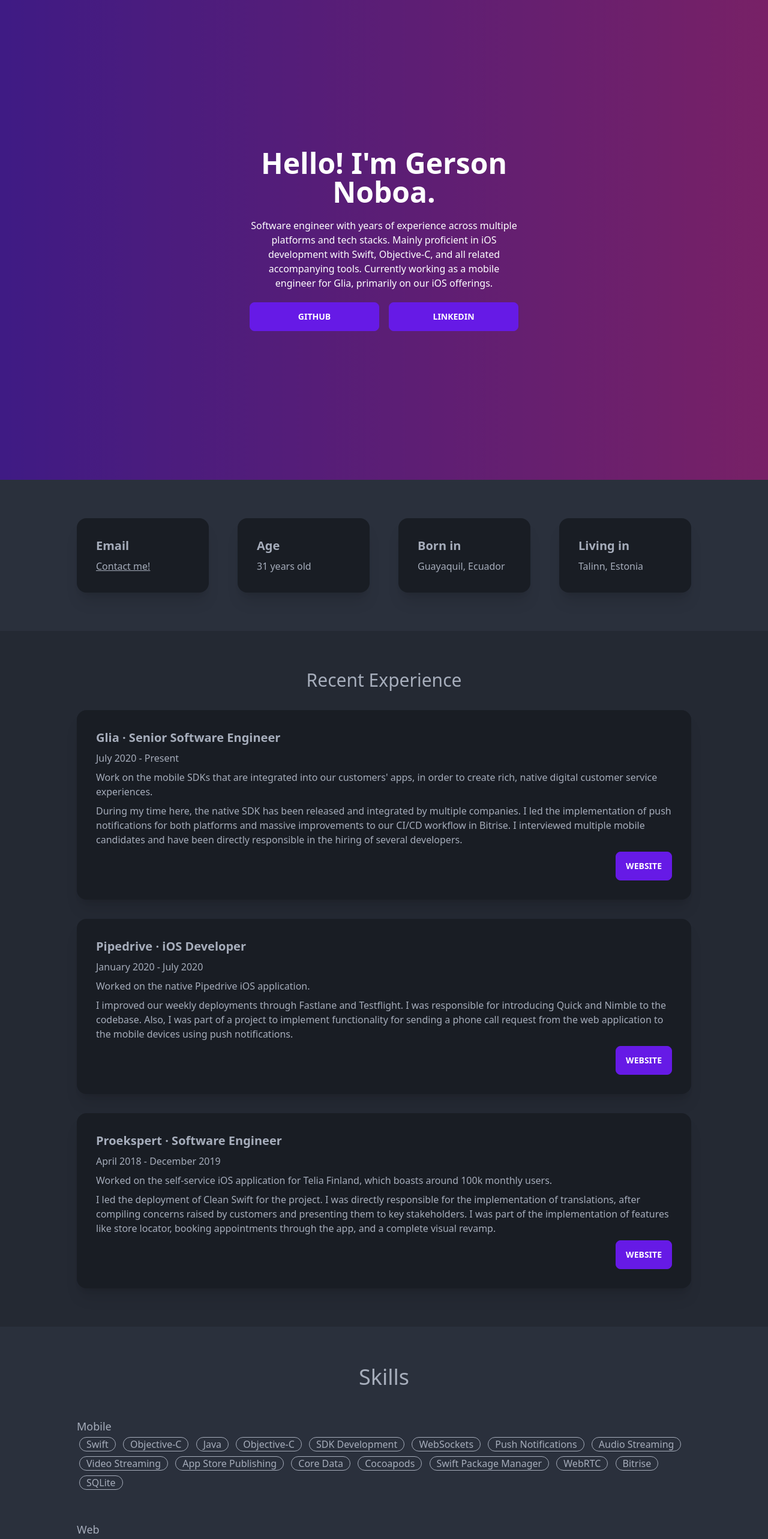
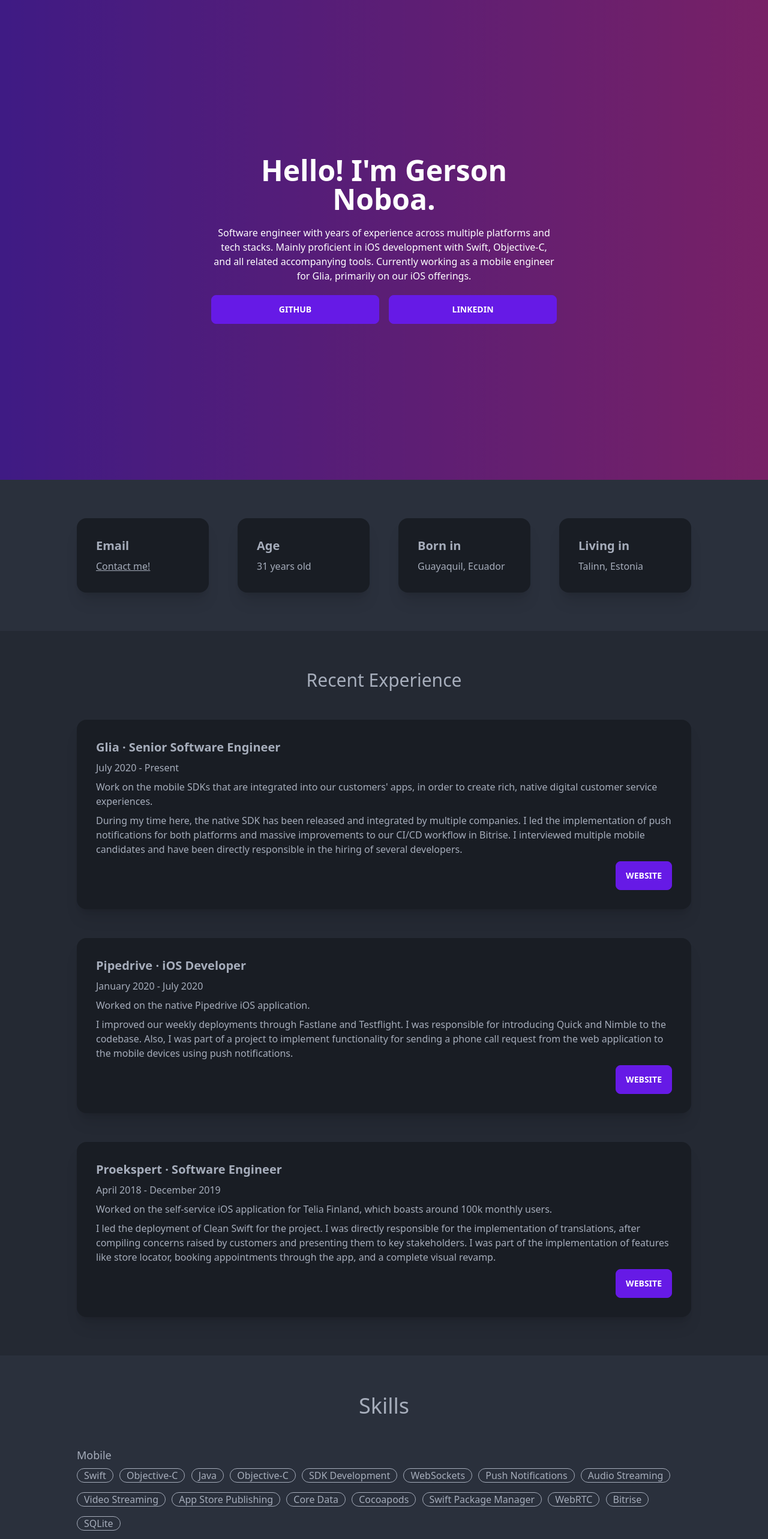
Before and after one commit to gersonnoboa/personal-website, a SvelteKit app: page / in a window 1280 px wide. Shown: the top 2566 px of the page at 60% size. Built offline with nearby package versions, Linux system fonts and the light colour scheme.

Commit message:
Padding fixes

```diff
--- a/src/app.css
+++ b/src/app.css
@@ -4,6 +4,6 @@
 
 @layer components {
 	.personal-website-section {
-		@apply grid gap-12 px-12 py-16 lg:px-[10%] 2xl:px-[20%];
+		@apply grid gap-12 px-8 py-16 lg:px-[10%] 2xl:px-[20%];
 	}
 }
--- a/src/routes/Education.svelte
+++ b/src/routes/Education.svelte
@@ -1,6 +1,6 @@
 <div class="education bg-base-200 personal-website-section">
 	<p class="text-3xl text-center">Education</p>
-	<div class="grid grid-cols-1 md:grid-cols-3 gap-4">
+	<div class="grid grid-cols-1 md:grid-cols-3 gap-12">
 		<div class="card shadow-xl bg-neutral basis-1/4 break-word">
 			<div class="card-body">
 				<h2 class="card-title">University of Tartu</h2>
--- a/src/routes/Experience.svelte
+++ b/src/routes/Experience.svelte
@@ -2,7 +2,7 @@
 	import ExperienceCard from './ExperienceCard.svelte';
 </script>
 
-<div class="experience bg-base-200 personal-website-section gap-8">
+<div class="experience bg-base-200 personal-website-section gap-12">
 	<p class="text-3xl text-center">Recent Experience</p>
 	<ExperienceCard
 		title="Glia · Senior Software Engineer"
--- a/src/routes/Hero.svelte
+++ b/src/routes/Hero.svelte
@@ -1,7 +1,7 @@
 <div class="hero min-h-screen bg-gradient-to-r from-primary to-secondary">
 	<div class="hero-overlay bg-opacity-50" />
 	<div class="hero-content text-center text-primary-content">
-		<div class="max-w-md lg:max-w-">
+		<div class="max-w-md lg:max-w-xl">
 			<h1 class="mb-5 text-5xl font-bold">Hello! I'm Gerson Noboa.</h1>
 			<p class="mb-5">
 				Software engineer with years of experience across multiple platforms and tech stacks. Mainly
--- a/src/routes/Languages.svelte
+++ b/src/routes/Languages.svelte
@@ -1,6 +1,6 @@
 <div class="languages bg-base-100 personal-website-section">
 	<p class="text-3xl text-center">Languages</p>
-	<div class="grid grid-cols-1 md:grid-cols-2 lg:grid-cols-4 gap-4">
+	<div class="grid grid-cols-1 md:grid-cols-2 lg:grid-cols-4 gap-12">
 		<div class="card shadow-xl bg-neutral">
 			<div class="card-body">
 				<h2 class="card-title">Spanish</h2>
--- a/src/routes/PersonalInformation.svelte
+++ b/src/routes/PersonalInformation.svelte
@@ -1,5 +1,5 @@
 <div
-	class="personal-information grid-cols-1 md:grid-cols-2 lg:grid-cols-4 personal-website-section"
+	class="personal-information grid-cols-1 md:grid-cols-2 lg:grid-cols-4 personal-website-section gap-12"
 >
 	<div class="card shadow-xl bg-neutral break-all">
 		<div class="card-body">
--- a/src/routes/RandomFacts.svelte
+++ b/src/routes/RandomFacts.svelte
@@ -4,7 +4,7 @@
 
 <div class="random-facts bg-base-200 personal-website-section">
 	<p class="text-3xl text-center">Random Facts</p>
-	<div class="grid md:grid-cols-2 xl:grid-cols-3 gap-4">
+	<div class="grid md:grid-cols-2 xl:grid-cols-3 gap-12">
 		<RandomFact title="Years of experience" value="9" />
 		<RandomFact title="GitHub Repos" value="51" />
 		<RandomFact title="Programming languages used" value="12" />
--- a/src/routes/SkillBadge.svelte
+++ b/src/routes/SkillBadge.svelte
@@ -5,4 +5,4 @@
 	export let name;
 </script>
 
-<div class="badge badge-outline badge-lg m-1">{name}</div>
+<div class="badge badge-outline badge-lg my-2 mr-1.5">{name}</div>
```
